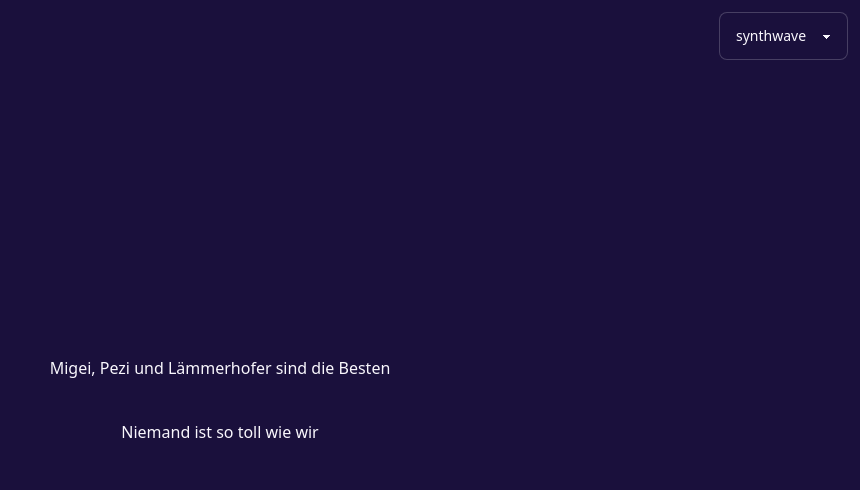
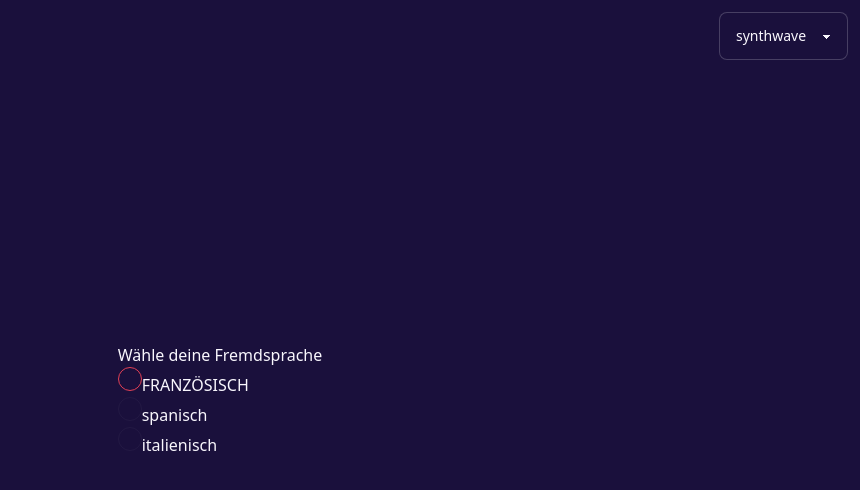
Before and after one commit to johak-at/dark-hak, a SvelteKit app: page /overloading in a window 1280 px wide. Shown: the top 490 px of the page, without its empty margins (420-1280 px from the left). Built offline with nearby package versions, Linux system fonts and the light colour scheme.

Commit message:
Update +page.svelte

```diff
--- a/src/routes/overloading/+page.svelte
+++ b/src/routes/overloading/+page.svelte
@@ -1,2 +1,13 @@
-<h1>Migei, Pezi und Lämmerhofer sind die Besten</h1>
-<h2>Niemand ist so toll wie wir</h2>
+<script>
+</script>
+
+<div>
+	<h1>Wähle deine Fremdsprache</h1>
+	<div>
+		<ul>
+			<li><input type="radio" name="radio-8" class="radio radio-error" />FRANZÖSISCH</li>
+			<li><input type="radio" name="radio-9" class="radio" disabled />spanisch</li>
+			<li><input type="radio" name="radio-9" class="radio" disabled />italienisch</li>
+		</ul>
+	</div>
+</div>
```
